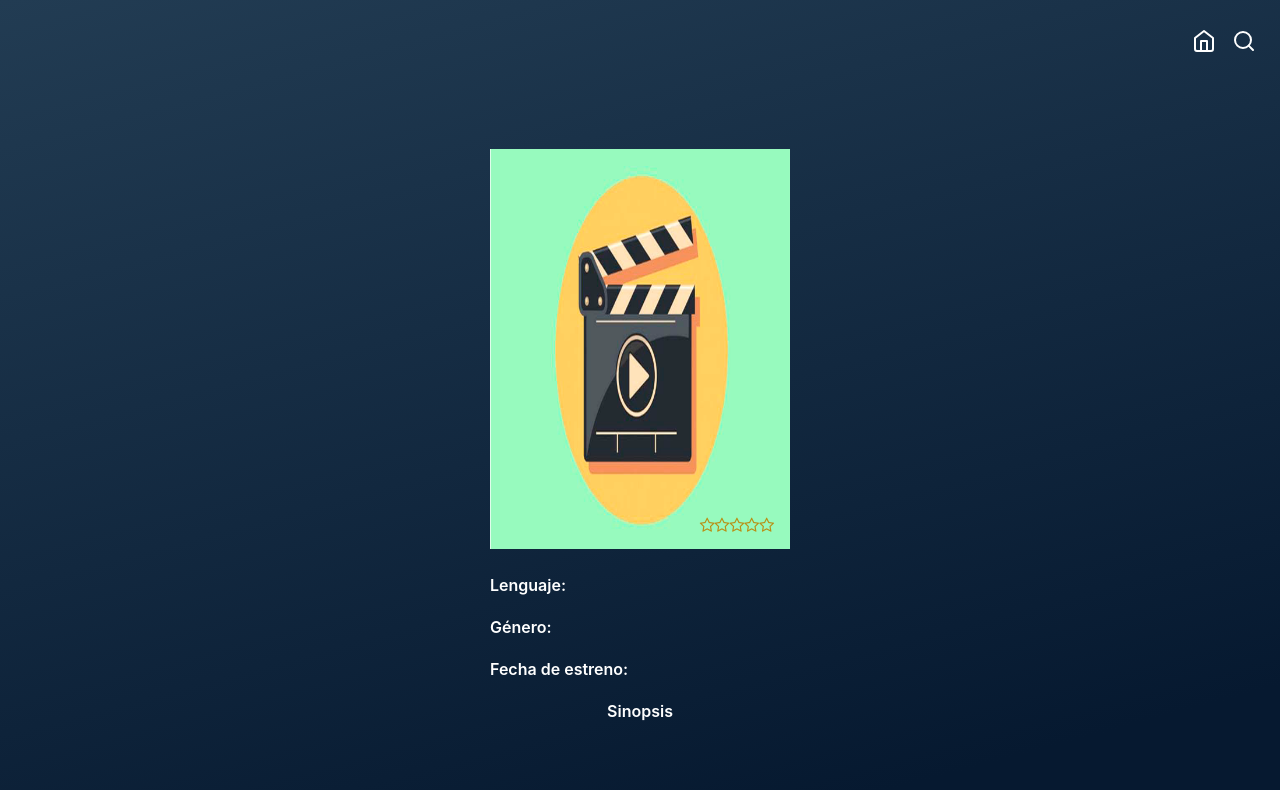
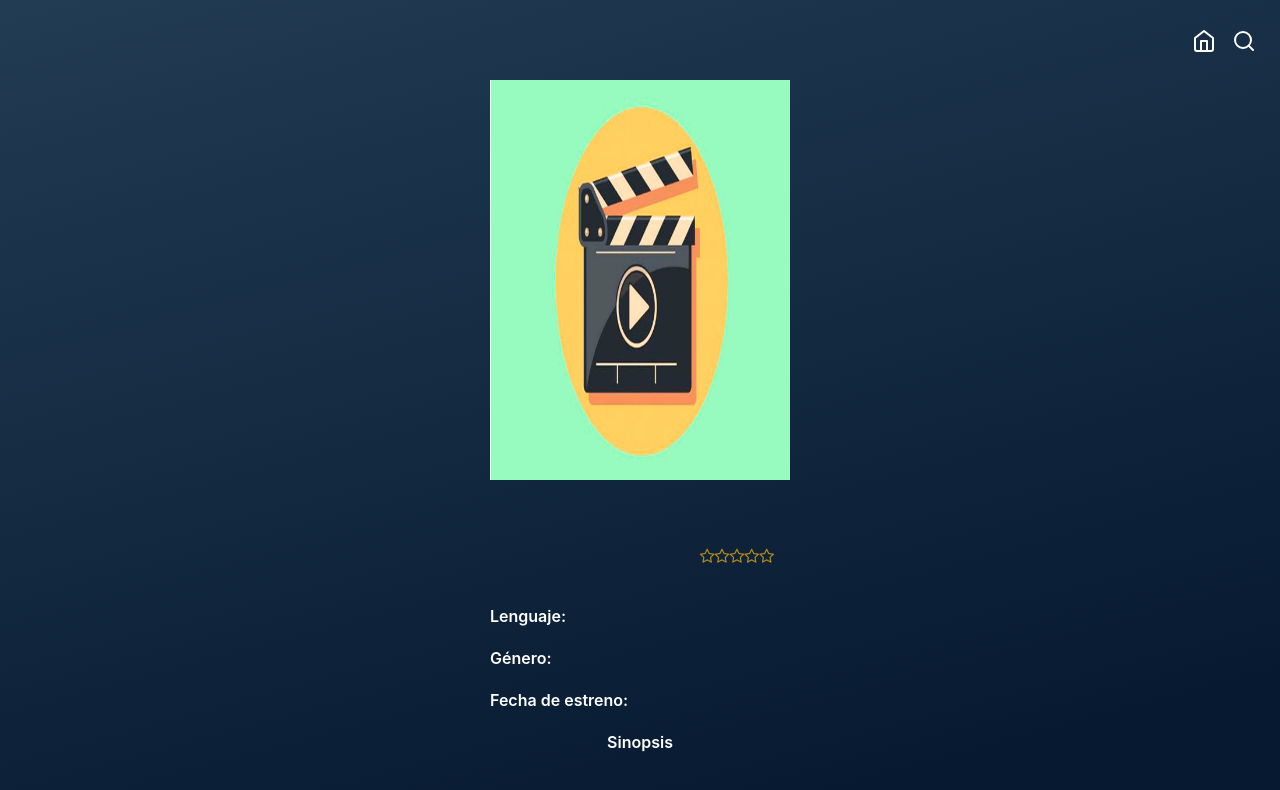
Before and after one commit to GastonEDiaz/moviepop, a React (Create React App) app: page /catalog/movie in a window 1280 px wide. Shown: the top 790 px of the page. Built offline with nearby package versions, Linux system fonts and the light colour scheme.

Commit message:
Add overflow

```diff
--- a/src/views/Element/Element.css
+++ b/src/views/Element/Element.css
@@ -1,9 +1,12 @@
 .Element {
+    height: 100%;
+    width: 100;
     display: flex;
     flex-direction: column;
     color: #FFFFFF;
     padding: 0 1em 0 1em;
     align-items: center;
+    overflow: auto;
 }
 
 .Element label {
```
